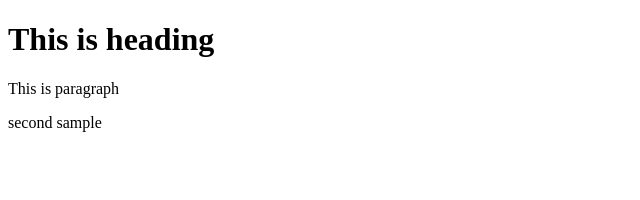
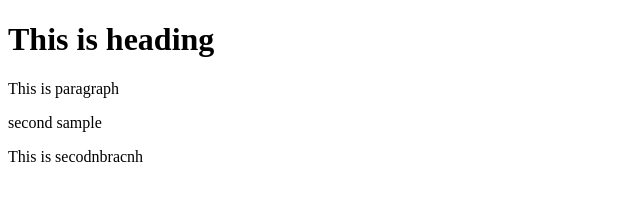
Before and after one commit to Tetris27/sample1, a plain HTML site: page index.html in a window 1280 px wide. Shown: the whole page, without its empty margins (0-640 px from the left). Drawn offline with Linux system fonts and the light colour scheme.

Commit message:
second branch

```diff
--- a/index.html
+++ b/index.html
@@ -9,5 +9,6 @@
     <h1>This is heading</h1>
     <p>This is paragraph</p>
     <p>second sample</p>
+    <p>This is secodnbracnh</p>
 </body>
 </html>
```
